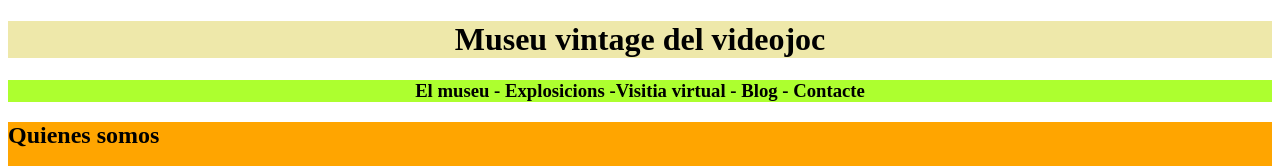
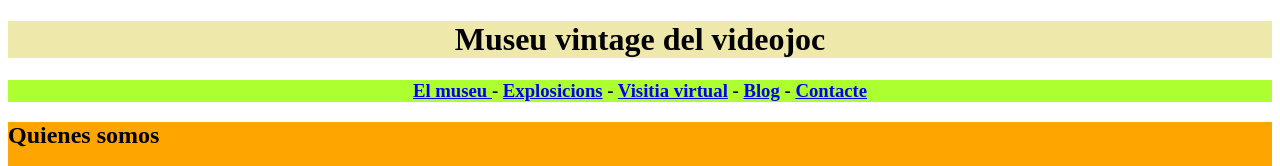
Before and after one commit to PepeTur12/Practica-3.5, a plain HTML site: page index.html in a window 1280 px wide. Shown: the top 166 px of the page. Drawn offline with Linux system fonts and the light colour scheme.

Commit message:
TERMINADO

```diff
--- a/index.html
+++ b/index.html
@@ -16,7 +16,10 @@
     </header>
     <main>
     <nav>
-        <h3 id="museo">El museu - Explosicions -Visitia virtual - Blog - Contacte</h3>
+        <h3 id="museo"> <a href="https://museoarcadevintage.com/">El museu </a> - <a href="https://museoarcadevintage.com/#">Explosicions</a> - <a href="https://museoarcadevintage.com/producto/visita-virtual/">Visitia virtual</a> - <a href="https://museoarcadevintage.com/blog/">Blog</a> - <a href="https://museoarcadevintage.com/contactar/">Contacte</a>  </h3>
+
+
+
     </nav>
 
     <div id="quien">
```
